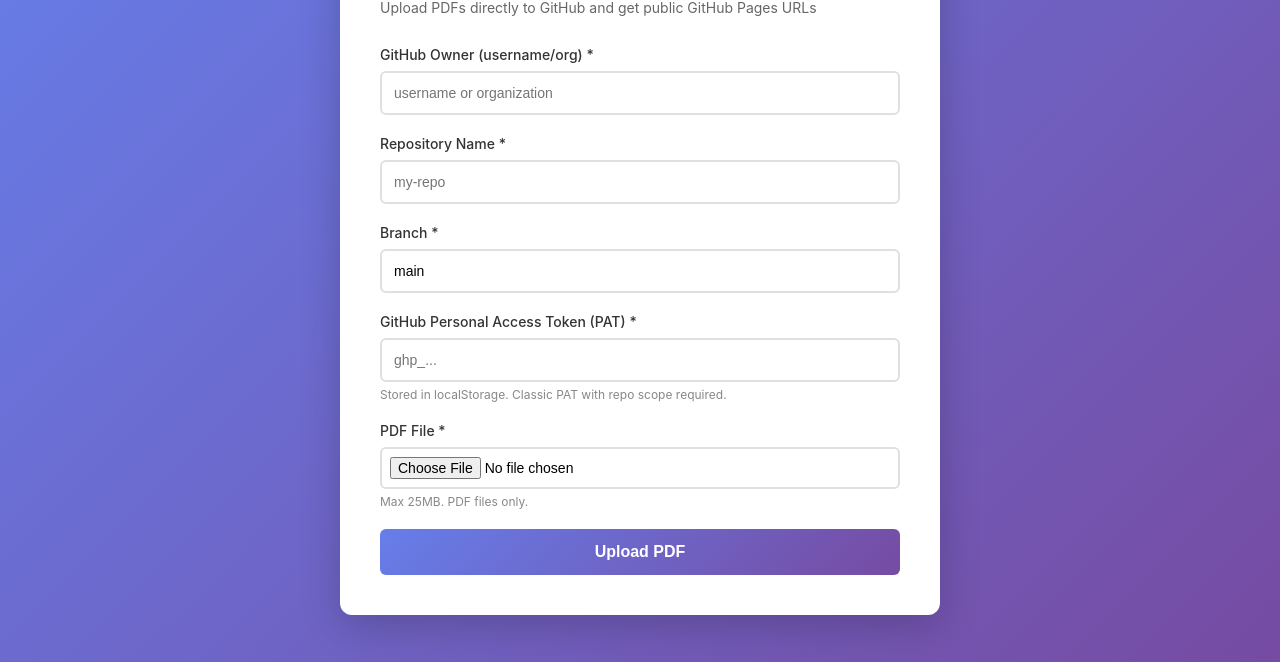
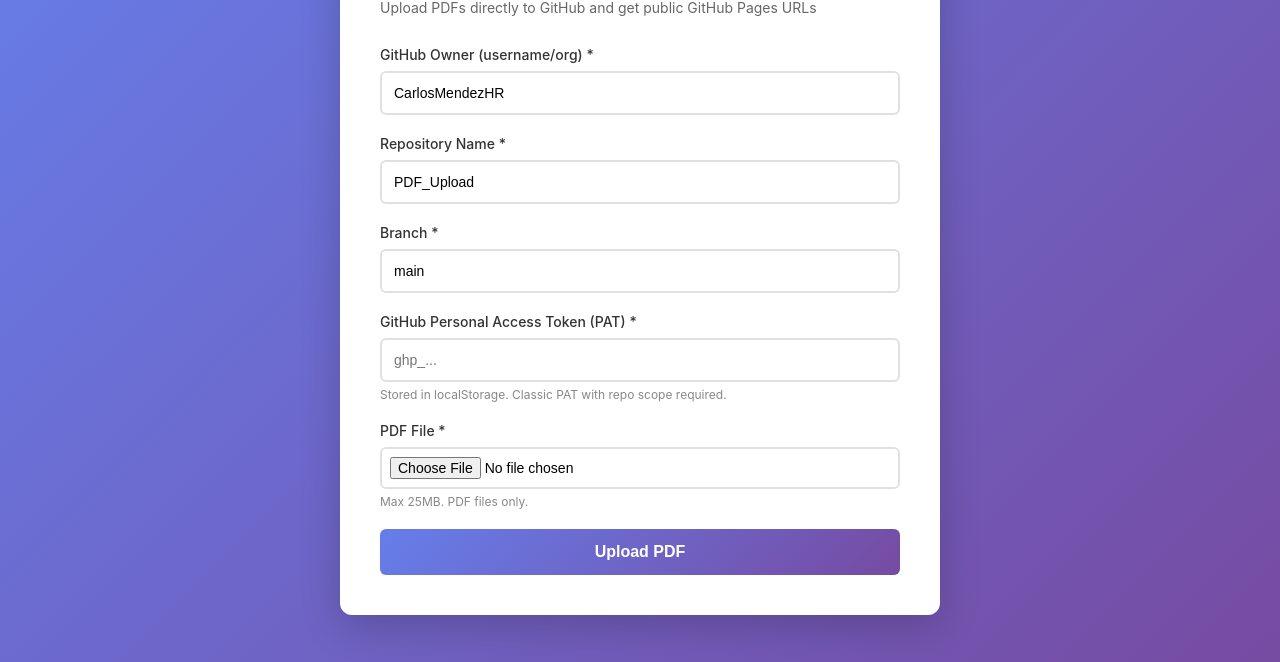
Before and after one commit to CarlosMendezHR/PDF_Upload, a plain HTML site: page index.html in a window 1280 px wide. Shown: the part 138-800 px from the top of the page. Drawn offline with Linux system fonts and the light colour scheme.

Commit message:
Auto-fill form with GitHub username and repository name

```diff
--- a/index.html
+++ b/index.html
@@ -14,12 +14,12 @@
         <form id="uploadForm">
             <div class="form-group">
                 <label for="owner">GitHub Owner (username/org) *</label>
-                <input type="text" id="owner" required placeholder="username or organization">
+                <input type="text" id="owner" value="CarlosMendezHR" required placeholder="username or organization">
             </div>
 
             <div class="form-group">
                 <label for="repo">Repository Name *</label>
-                <input type="text" id="repo" required placeholder="my-repo">
+                <input type="text" id="repo" value="PDF_Upload" required placeholder="my-repo">
             </div>
 
             <div class="form-group">
```
